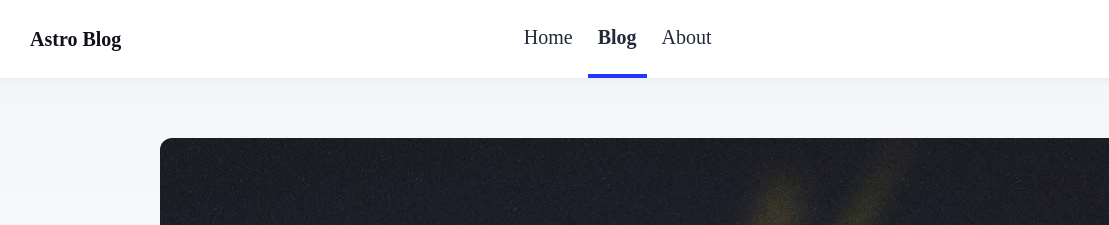
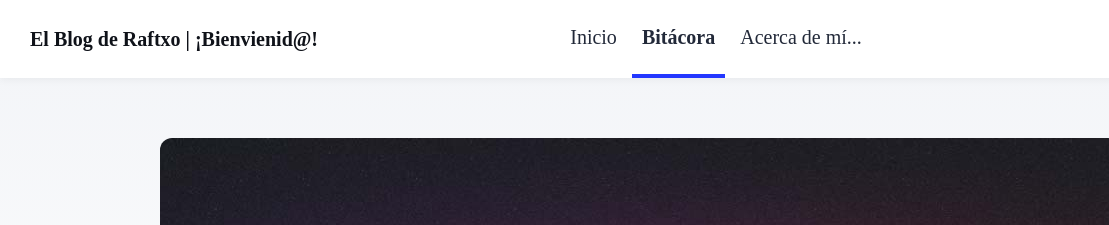
Before and after one commit to Raftxo/blog-astro-2, an Astro site: page /blog in a window 1280 px wide. Shown: the top 225 px of the page, 0-1109 px from the left. Built offline with nearby package versions, Linux system fonts and the light colour scheme; Astro itself is replaced by a stand-in of ours.

Commit message:
Update blog content and components
Co-authored-by: Copilot <223556219+Copilot@users.noreply.github.com>

```diff
--- a/src/components/Footer.astro
+++ b/src/components/Footer.astro
@@ -3,7 +3,7 @@ const today = new Date();
 ---
 
 <footer>
-	&copy; {today.getFullYear()} Your name here. All rights reserved.
+	&copy; {today.getFullYear()} Raftxo. All rights reserved.
 	<div class="social-links">
 		<a href="https://m.webtoo.ls/@astro" target="_blank">
 			<span class="sr-only">Follow Astro on Mastodon</span>
--- a/src/components/Header.astro
+++ b/src/components/Header.astro
@@ -1,17 +1,18 @@
 ---
-import { SITE_TITLE } from '../consts';
+import { SITE_TITLE, SITE_DESCRIPTION } from '../consts';
 import HeaderLink from './HeaderLink.astro';
 ---
 
 <header>
 	<nav>
 		<h2>
-			<a href="/">{SITE_TITLE}</a>
+			<a href="/">{SITE_TITLE} | {SITE_DESCRIPTION}</a>
 		</h2>
 		<div class="internal-links">
-			<HeaderLink href="/">Home</HeaderLink>
-			<HeaderLink href="/blog">Blog</HeaderLink>
-			<HeaderLink href="/about">About</HeaderLink>
+			<HeaderLink href="/">Inicio</HeaderLink>
+			<HeaderLink href="/blog">Bitácora</HeaderLink>
+			<HeaderLink href="/about">Acerca de mí...</HeaderLink>
+
 		</div>
 		<div class="social-links">
 			<a href="https://m.webtoo.ls/@astro" target="_blank">
--- a/src/consts.ts
+++ b/src/consts.ts
@@ -1,5 +1,5 @@
 // Place any global data in this file.
 // You can import this data from anywhere in your site by using the `import` keyword.
 
-export const SITE_TITLE = 'Astro Blog';
-export const SITE_DESCRIPTION = 'Welcome to my website!';
+export const SITE_TITLE = 'El Blog de Raftxo';
+export const SITE_DESCRIPTION = '¡Bienvienid@!';
--- a/src/content/blog/first-post.md
+++ b/src/content/blog/first-post.md
@@ -1,11 +1,11 @@
 ---
 title: 'First post'
 description: 'Lorem ipsum dolor sit amet'
-pubDate: 'Jul 08 2022'
+pubDate: 'Jul 08 2026'
 heroImage: '../../assets/blog-placeholder-3.jpg'
 ---
 
-Lorem ipsum dolor sit amet, consectetur adipiscing elit, sed do eiusmod tempor incididunt ut labore et dolore magna aliqua. Vitae ultricies leo integer malesuada nunc vel risus commodo viverra. Adipiscing enim eu turpis egestas pretium. Euismod elementum nisi quis eleifend quam adipiscing. In hac habitasse platea dictumst vestibulum. Sagittis purus sit amet volutpat. Netus et malesuada fames ac turpis egestas. Eget magna fermentum iaculis eu non diam phasellus vestibulum lorem. Varius sit amet mattis vulputate enim. Habitasse platea dictumst quisque sagittis. Integer quis auctor elit sed vulputate mi. Dictumst quisque sagittis purus sit amet.
+Lorem ipsum dolor sit amet, consectetur a la piscina tirarse, sed do eiusmod tempor incididunt ut labore et dolore magna aliqua. Vitae ultricies leo integer malesuada nunc vel risus commodo viverra. Adipiscing enim eu turpis egestas pretium. Euismod elementum nisi quis eleifend quam adipiscing. In hac habitasse platea dictumst vestibulum. Sagittis purus sit amet volutpat. Netus et malesuada fames ac turpis egestas. Eget magna fermentum iaculis eu non diam phasellus vestibulum lorem. Varius sit amet mattis vulputate enim. Habitasse platea dictumst quisque sagittis. Integer quis auctor elit sed vulputate mi. Dictumst quisque sagittis purus sit amet.
 
 Morbi tristique senectus et netus. Id semper risus in hendrerit gravida rutrum quisque non tellus. Habitasse platea dictumst quisque sagittis purus sit amet. Tellus molestie nunc non blandit massa. Cursus vitae congue mauris rhoncus. Accumsan tortor posuere ac ut. Fringilla urna porttitor rhoncus dolor. Elit ullamcorper dignissim cras tincidunt lobortis. In cursus turpis massa tincidunt dui ut ornare lectus. Integer feugiat scelerisque varius morbi enim nunc. Bibendum neque egestas congue quisque egestas diam. Cras ornare arcu dui vivamus arcu felis bibendum. Dignissim suspendisse in est ante in nibh mauris. Sed tempus urna et pharetra pharetra massa massa ultricies mi.
 
```
